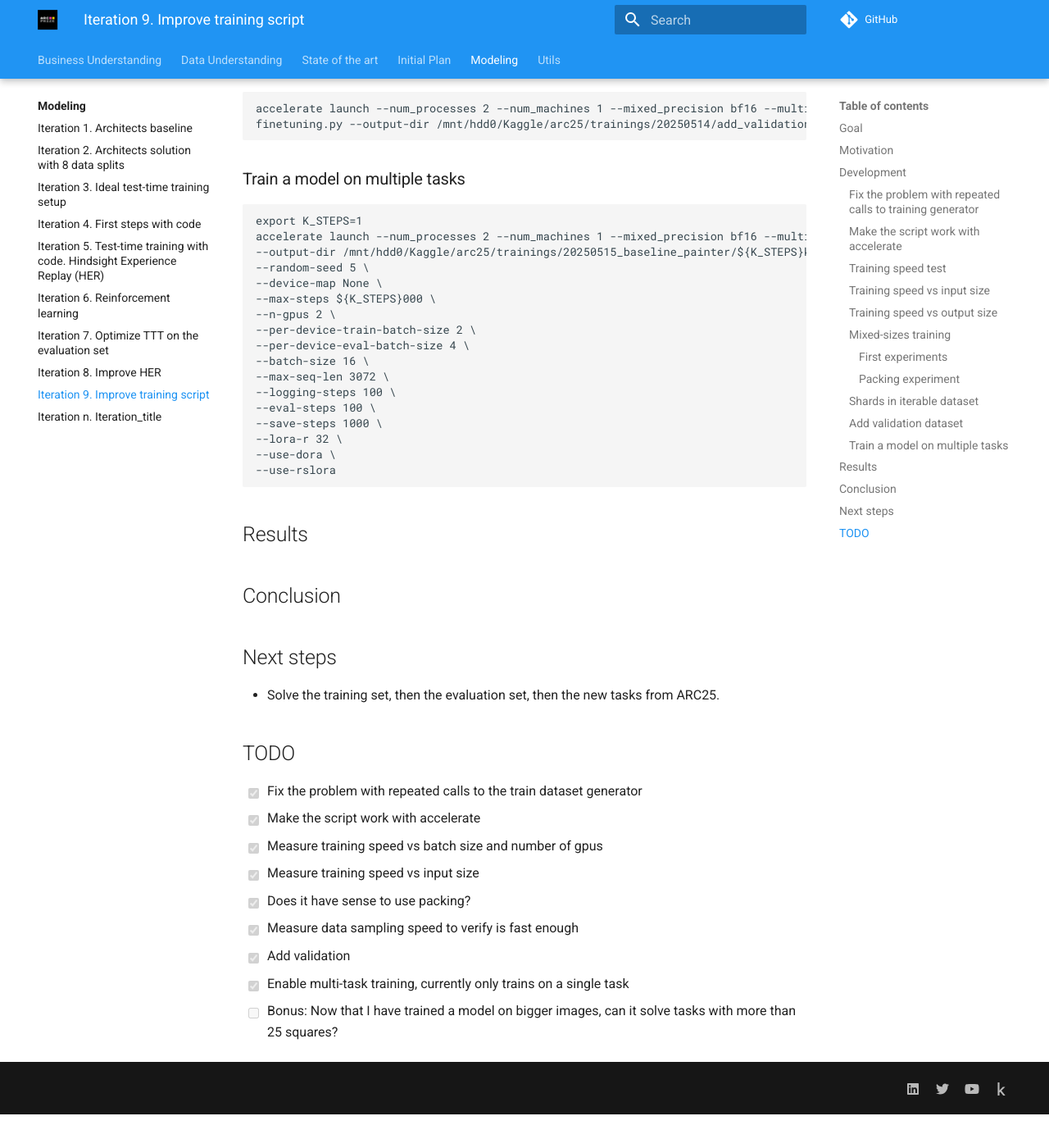
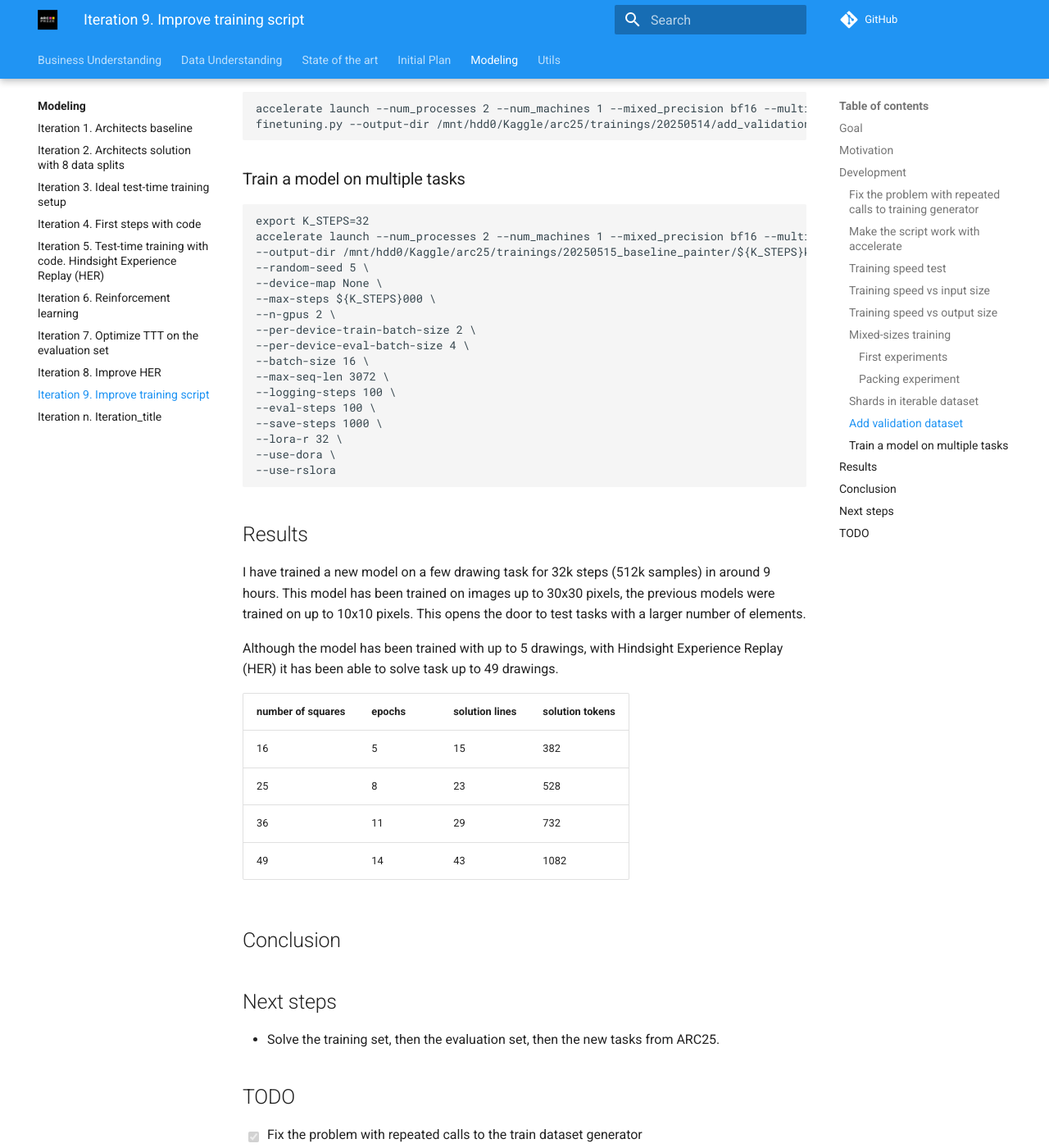
Before and after one commit to ironbar/arc25, an MkDocs documentation site: the page built from docs/modeling/Iteration_09_improve_training_script.md, in a window 1280 px wide and 1400 px high, scrolled down 5180 px. Shown: the whole window at 82% size. Built offline with MkDocs 1.6.1 and Material for MkDocs 9.7.7, drawn with Linux system fonts in a browser that asks for light colours; comment, search, counter and statistics services are not loaded; before the commit the page ends 6539 px from its top, so only the background shows below that.

Commit message:
add results

````diff
--- a/docs/modeling/Iteration_09_improve_training_script.md
+++ b/docs/modeling/Iteration_09_improve_training_script.md
@@ -215,7 +215,7 @@ finetuning.py --output-dir /mnt/hdd0/Kaggle/arc25/trainings/20250514/add_validat
 ### Train a model on multiple tasks
 
 ```bash
-export K_STEPS=1
+export K_STEPS=32
 accelerate launch --num_processes 2 --num_machines 1 --mixed_precision bf16 --multi_gpu finetuning.py \
 --output-dir /mnt/hdd0/Kaggle/arc25/trainings/20250515_baseline_painter/${K_STEPS}k_steps \
 --random-seed 5 \
@@ -236,6 +236,20 @@ accelerate launch --num_processes 2 --num_machines 1 --mixed_precision bf16 --mu
 
 ## Results
 
+I have trained a new model on a few drawing task for 32k steps (512k samples) in around 9 hours. This model
+has been trained on images up to 30x30 pixels, the previous models were trained on up to 10x10 pixels.
+This opens the door to test tasks with a larger number of elements.
+
+Although the model has been trained with up to 5 drawings, with Hindsight Experience Replay (HER) it has
+been able to solve task up to 49 drawings.
+
+| number of squares | epochs | solution lines | solution tokens |
+|-------------------|--------|----------------|-----------------|
+| 16                | 5      | 15             | 382             |
+| 25                | 8      | 23             | 528             |
+| 36                | 11     | 29             | 732             |
+| 49                | 14     | 43             | 1082            |
+
 ## Conclusion
 
 ## Next steps
@@ -253,3 +267,4 @@ accelerate launch --num_processes 2 --num_machines 1 --mixed_precision bf16 --mu
 - [x] Add validation
 - [x] Enable multi-task training, currently only trains on a single task
 - [ ] Bonus: Now that I have trained a model on bigger images, can it solve tasks with more than 25 squares?
+- [ ] Train on the cluster
````
